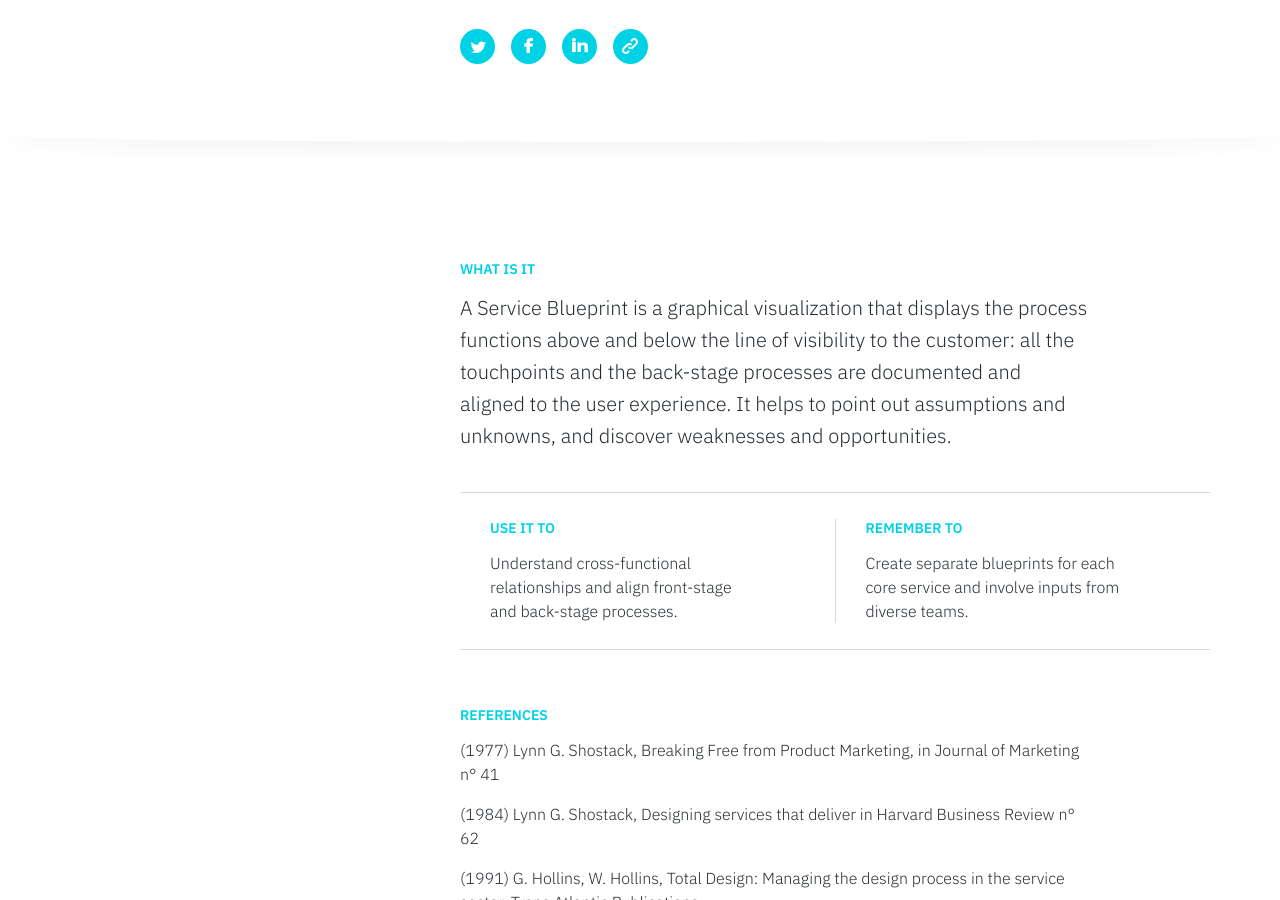
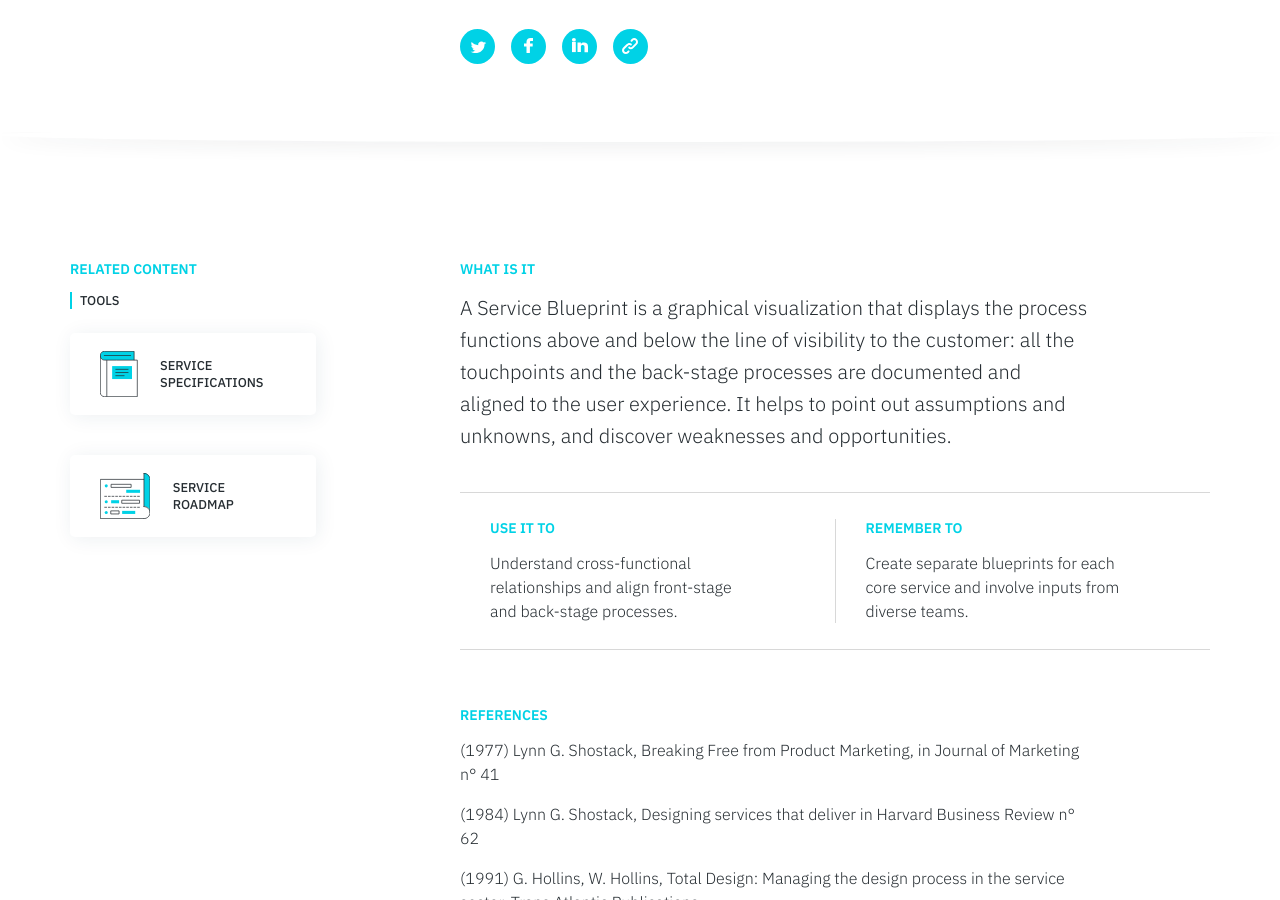
Before and after one commit to service-design-tools/sdt-website, a Jekyll site: the page built from _tools/service-blueprint.md, in a window 1280 px wide and 900 px high, scrolled down 381 px. Built offline with Jekyll 4.4.1, drawn with Linux system fonts in a browser that asks for light colours.

Commit message:
Update tool “service-blueprint”

```diff
--- a/_tools/service-blueprint.md
+++ b/_tools/service-blueprint.md
@@ -37,6 +37,10 @@ icon: >
     <polygon class="svg--outline" points="48.1 101.7 48.1 98.3 68 98.3 68 115.8 48.1 115.8 48.1 112 "/>
     <polygon class="svg--outline" points="13.6 57.8 13.6 54.4 33.5 54.4 33.5 71.9 13.6 71.9 13.6 68.1 "/>
   </svg>
+related:
+  tools:
+    - Service Specifications
+    - Service Roadmap
 use: >-
   Understand cross-functional relationships and align front-stage and back-stage
   processes.
```
